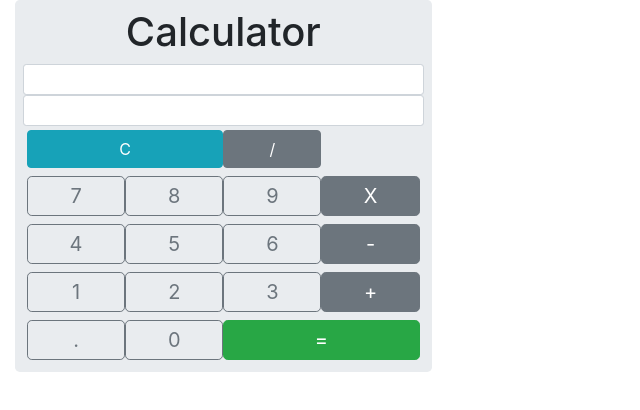
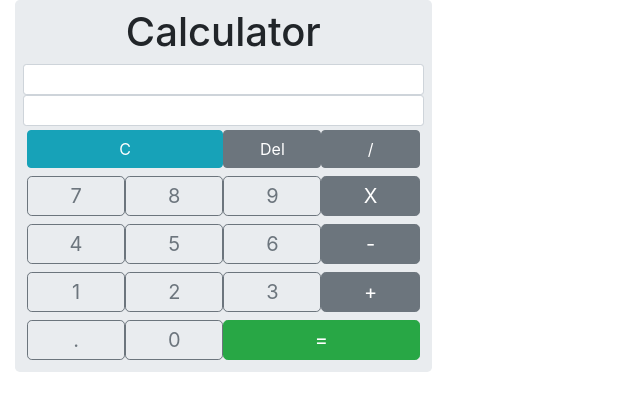
Before and after one commit to PoweRGbg/calc, an Angular app: page / in a window 1280 px wide. Shown: the top 410 px of the page, without its empty margins (0-640 px from the left). Built offline with nearby package versions, Linux system fonts and the light colour scheme.

Commit message:
added deleteLastCharacter

```diff
--- a/src/app/calculator/calculator.component.html
+++ b/src/app/calculator/calculator.component.html
@@ -14,6 +14,7 @@
 
       <div class="col-sm-12 p-1 m-0">
         <button class="btn btn-info col-sm-6" type="button" (click)="clearInputs()">C</button>
+        <button class="btn btn-secondary col-sm-3" type="button" (click)="deleteLastCharacter()">Del</button>
         <button class="btn btn-secondary col-sm-3" type="button" (click)="pressOperator('/')">/</button>
       </div>
 
--- a/src/app/calculator/calculator.component.ts
+++ b/src/app/calculator/calculator.component.ts
@@ -93,6 +93,10 @@ export class CalculatorComponent implements OnInit {
         this.operatorPressed = false;
     }
 
+    deleteLastCharacter(){
+        this.input = this.input.slice(0, -1);
+    }
+
     isItANumber(character: string) {
         const numberValue: number = Number(character);
         return numberValue !== NaN;
```
